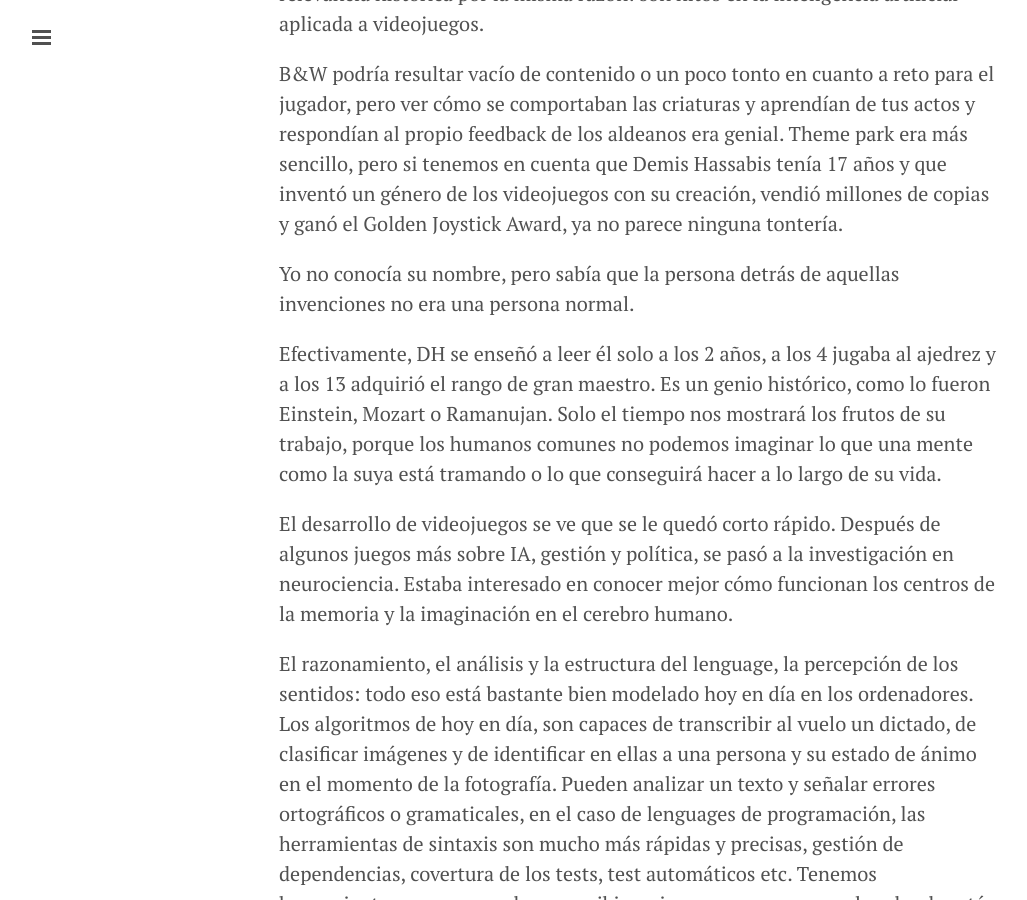
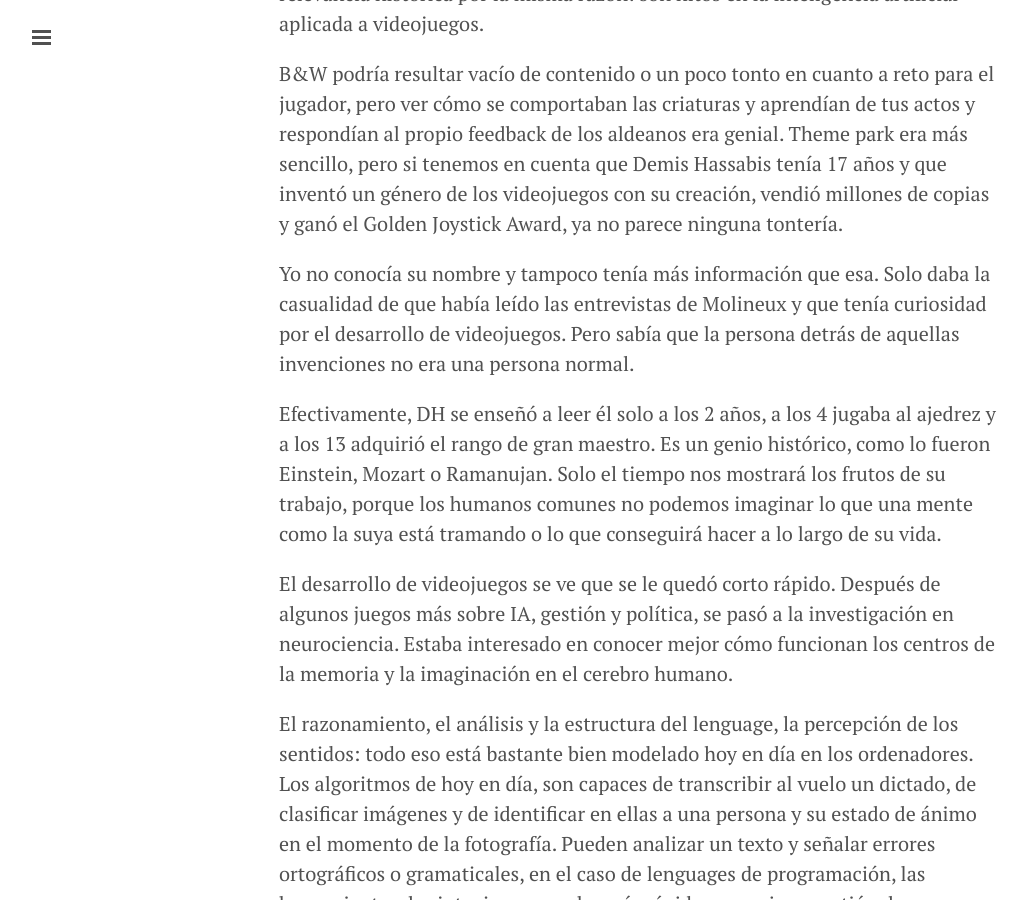
Before and after one commit to juanmirod/juanmirod.github.io, a Jekyll site: the page built from _posts/2016-03-13-Demis-Hassabis-el-hombre-que-nos-dejara-obsoletos.markdown, in a window 1280 px wide and 900 px high, scrolled down 913 px. Shown: the whole window, without its empty margins (1-1028 px from the left). Built offline with Jekyll 4.4.1, drawn with Linux system fonts in a browser that asks for light colours.

Commit message:
Small fixes

```diff
--- a/_posts/2016-03-13-Demis-Hassabis-el-hombre-que-nos-dejara-obsoletos.markdown
+++ b/_posts/2016-03-13-Demis-Hassabis-el-hombre-que-nos-dejara-obsoletos.markdown
@@ -13,7 +13,7 @@
 
 B&W podría resultar vacío de contenido o un poco tonto en cuanto a reto para el jugador, pero ver cómo se comportaban las criaturas y aprendían de tus actos y respondían al propio feedback de los aldeanos era genial. Theme park era más sencillo, pero si tenemos en cuenta que Demis Hassabis tenía 17 años y que inventó un género de los videojuegos con su creación, vendió millones de copias y ganó el Golden Joystick Award, ya no parece ninguna tontería.
 
-Yo no conocía su nombre, pero sabía que la persona detrás de aquellas invenciones no era una persona normal.
+Yo no conocía su nombre y tampoco tenía más información que esa. Solo daba la casualidad de que había leído las entrevistas de Molineux y que tenía curiosidad por el desarrollo de videojuegos. Pero sabía que la persona detrás de aquellas invenciones no era una persona normal.
 
 Efectivamente, DH se enseñó a leer él solo a los 2 años, a los 4 jugaba al ajedrez y a los 13 adquirió el rango de gran maestro. Es un genio histórico, como lo fueron Einstein, Mozart o Ramanujan. Solo el tiempo nos mostrará los frutos de su trabajo, porque los humanos comunes no podemos imaginar lo que una mente como la suya está tramando o lo que conseguirá hacer a lo largo de su vida.
 
```
